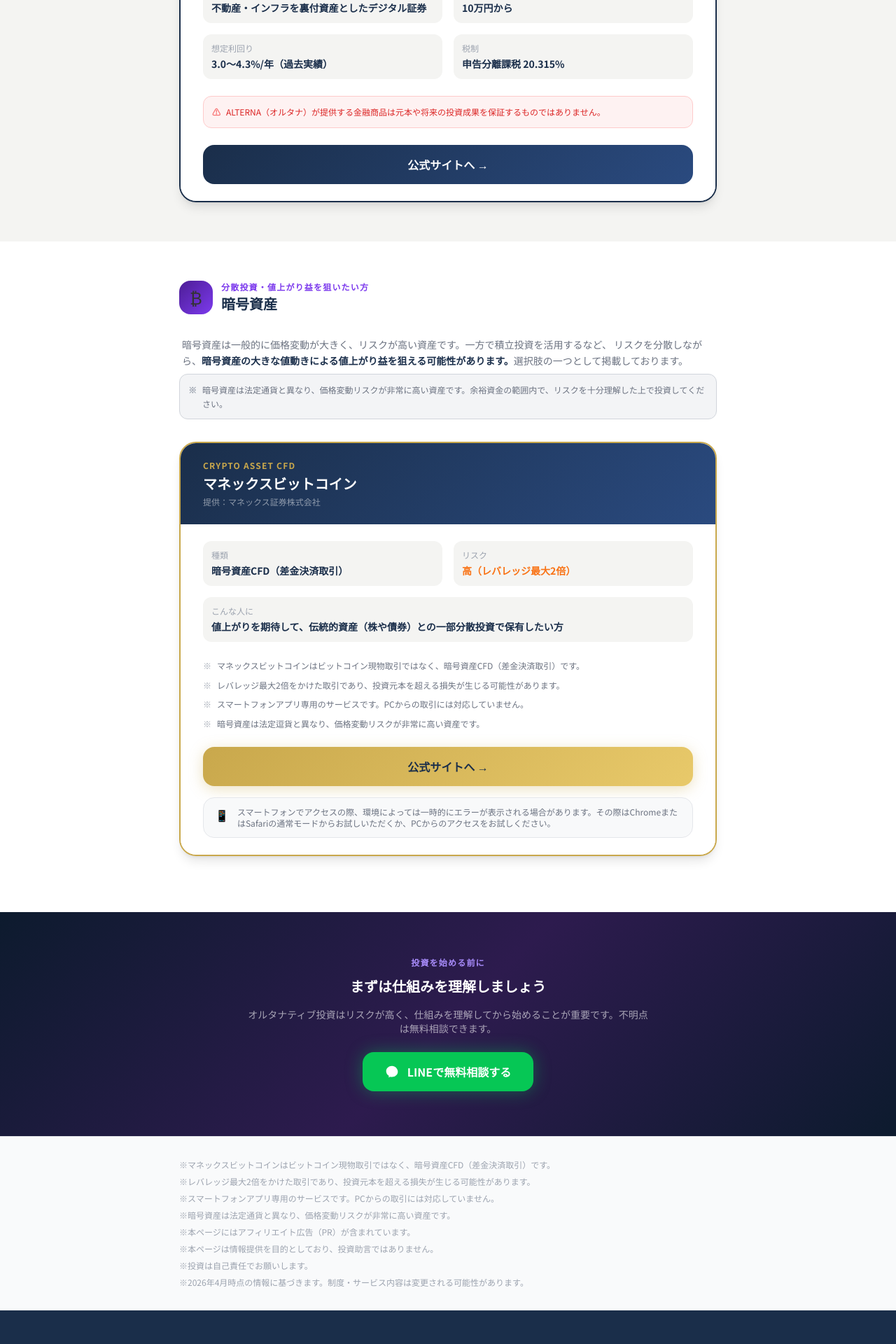
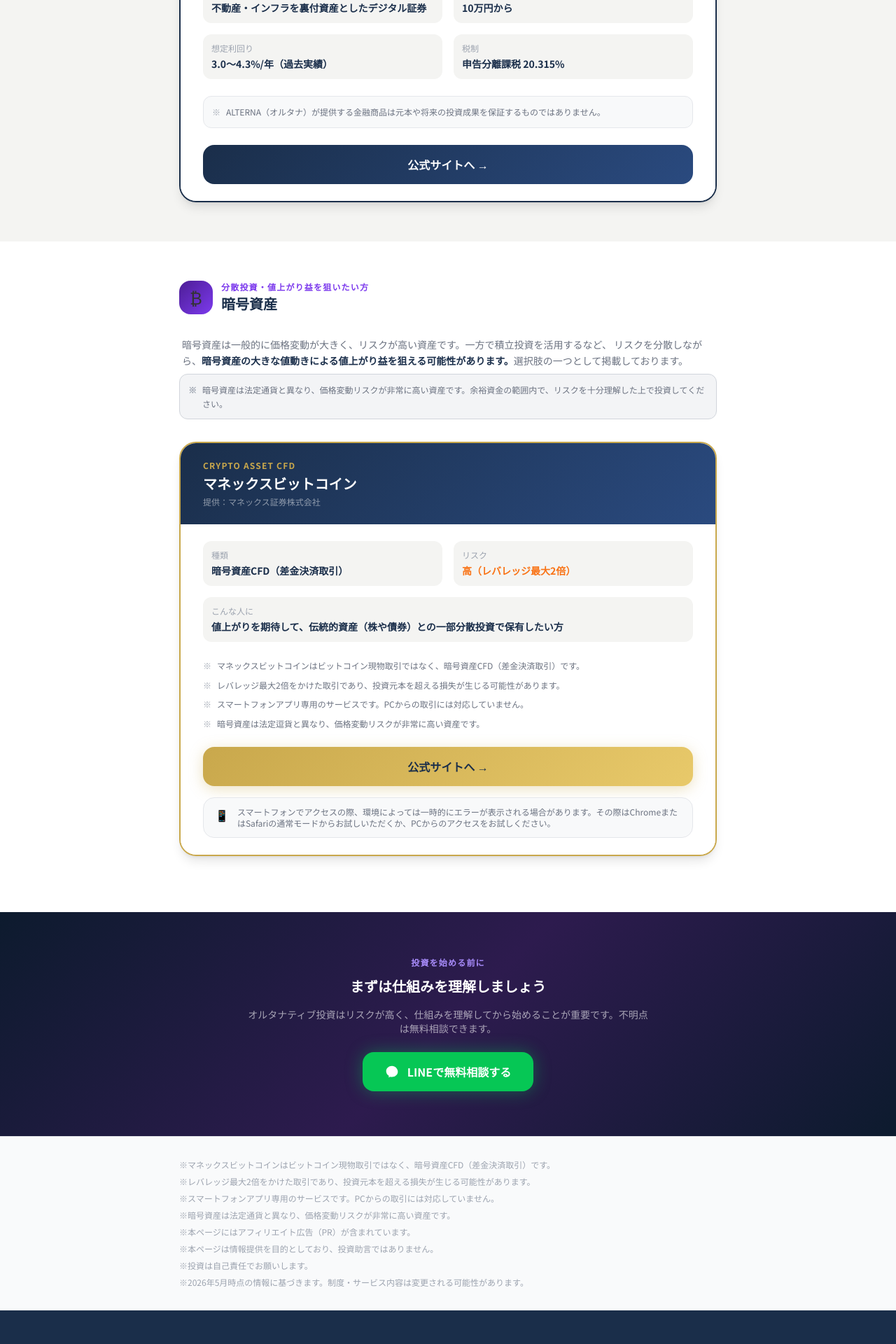
Before and after one commit to tanima3232-eng/bulltalk, a Next.js app: page /alternative in a window 1280 px wide. Shown: the part 1360-3280 px from the top of the page at 70% size. Built offline with nearby package versions, Linux system fonts and the light colour scheme.

Commit message:
fix: 免責文の日付を5月に更新・ALTERNAの警告表示を控えめなグレー系に変更

```diff
--- a/app/accounts/ideco/page.tsx
+++ b/app/accounts/ideco/page.tsx
@@ -357,7 +357,7 @@ export default function IDeCoPage() {
             <p className="text-xs text-gray-400">※本ページにはアフィリエイト広告（PR）が含まれています。</p>
             <p className="text-xs text-gray-400">※本ページは情報提供を目的としており、投資助言ではありません。</p>
             <p className="text-xs text-gray-400">※投資は自己責任でお願いします。</p>
-            <p className="text-xs text-gray-400">※2026年4月時点の情報に基づきます。制度改正等により内容が変更される場合があります。最新情報は各社公式サイトおよび国民年金基金連合会でご確認ください。</p>
+            <p className="text-xs text-gray-400">※2026年5月時点の情報に基づきます。制度改正等により内容が変更される場合があります。最新情報は各社公式サイトおよび国民年金基金連合会でご確認ください。</p>
           </div>
         </section>
       </main>
--- a/app/accounts/stock/page.tsx
+++ b/app/accounts/stock/page.tsx
@@ -354,7 +354,7 @@ export default function StockAccountPage() {
             <p className="text-xs text-gray-400">※本ページにはアフィリエイト広告（PR）が含まれています。</p>
             <p className="text-xs text-gray-400">※本ページは情報提供を目的としており、投資助言ではありません。</p>
             <p className="text-xs text-gray-400">※投資は自己責任でお願いします。</p>
-            <p className="text-xs text-gray-400">※2026年4月時点の情報に基づきます。</p>
+            <p className="text-xs text-gray-400">※2026年5月時点の情報に基づきます。</p>
           </div>
         </section>
       </main>
--- a/app/alternative/page.tsx
+++ b/app/alternative/page.tsx
@@ -147,9 +147,9 @@ export default function AlternativePage() {
                     <p className="text-navy font-bold">申告分離課税 20.315%</p>
                   </div>
                 </div>
-                <div className="flex items-start gap-2 text-xs leading-relaxed mb-6 p-3 rounded-xl" style={{ background: "#FEF2F2", border: "1px solid #FECACA" }}>
-                  <span className="flex-shrink-0 text-red-400 font-bold">⚠</span>
-                  <span className="text-red-600">ALTERNA（オルタナ）が提供する金融商品は元本や将来の投資成果を保証するものではありません。</span>
+                <div className="flex items-start gap-2 text-xs leading-relaxed mb-6 p-3 rounded-xl" style={{ background: "#F8F9FA", border: "1px solid #E5E7EB" }}>
+                  <span className="flex-shrink-0 text-gray-400">※</span>
+                  <span className="text-gray-500">ALTERNA（オルタナ）が提供する金融商品は元本や将来の投資成果を保証するものではありません。</span>
                 </div>
                 <a
                   href="https://h.accesstrade.net/sp/cc?rk=0100pv9j00oqbc"
@@ -402,7 +402,7 @@ export default function AlternativePage() {
             <p className="text-xs text-gray-400">※本ページにはアフィリエイト広告（PR）が含まれています。</p>
             <p className="text-xs text-gray-400">※本ページは情報提供を目的としており、投資助言ではありません。</p>
             <p className="text-xs text-gray-400">※投資は自己責任でお願いします。</p>
-            <p className="text-xs text-gray-400">※2026年4月時点の情報に基づきます。制度・サービス内容は変更される可能性があります。</p>
+            <p className="text-xs text-gray-400">※2026年5月時点の情報に基づきます。制度・サービス内容は変更される可能性があります。</p>
           </div>
         </section>
       </main>
```
